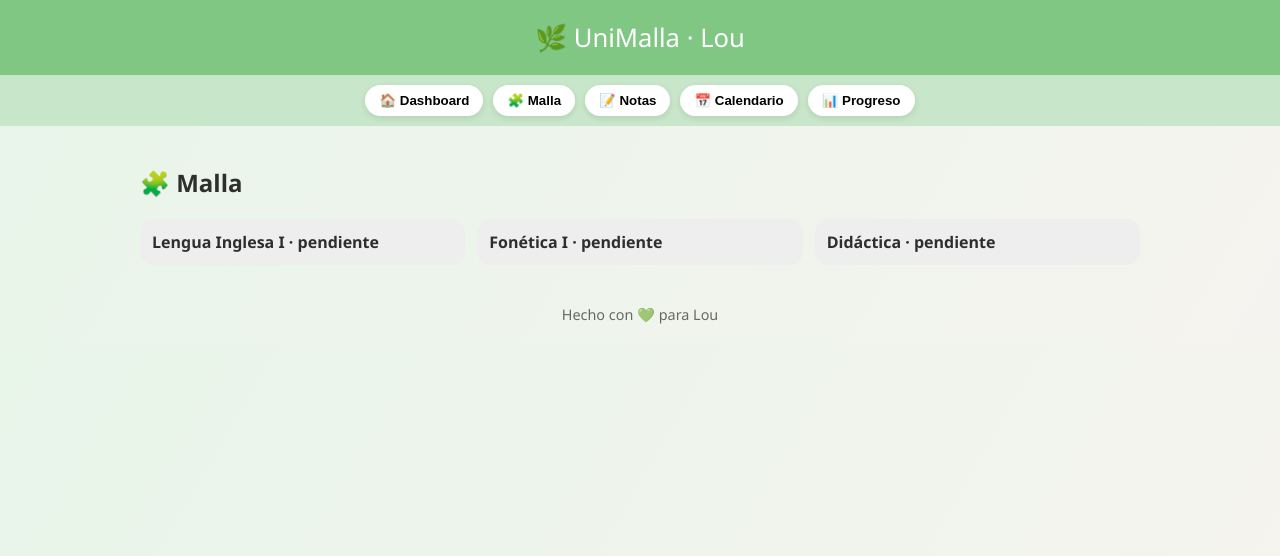
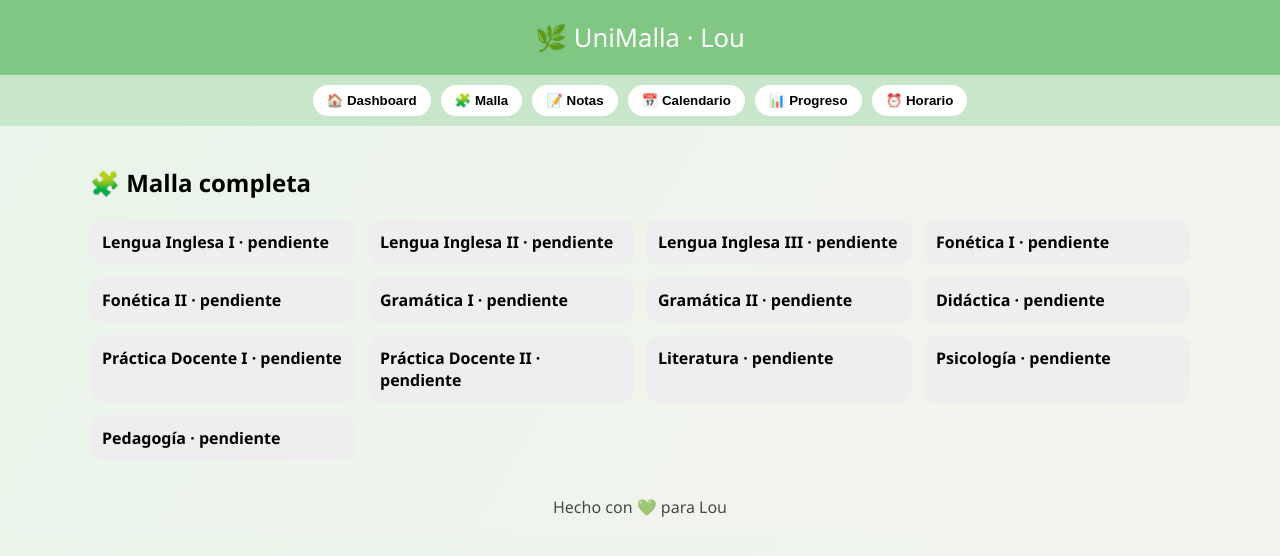
Before and after one commit to lulinog07-glitch/malla-profesorado-ingles, a plain HTML site: page index.html in a window 1280 px wide. Both pictures are taken after a click on the button "🧩 Malla". Drawn offline with Linux system fonts and the light colour scheme.

Commit message:
Update index.html

```diff
--- a/index.html
+++ b/index.html
@@ -1,83 +1,30 @@
 <!DOCTYPE html>
 <html lang="es">
 <head>
-  <meta charset="UTF-8" />
+<meta charset="UTF-8">
 <title>UniMalla · Lou</title>
-  <meta name="viewport" content="width=device-width, initial-scale=1.0" />
+<meta name="viewport" content="width=device-width, initial-scale=1.0">
 <style>
 :root{
-      --verde1:#e8f5e9;
-      --verde2:#c8e6c9;
-      --verde3:#81c784;
-      --verde4:#388e3c;
-      --beige:#f5f3ef;
+ --v1:#e8f5e9;--v2:#c8e6c9;--v3:#81c784;--v4:#388e3c;--gris:#e0e0e0;--beige:#f5f3ef;
 }
-    body{
-      margin:0;
-      font-family: 'Segoe UI', sans-serif;
-      background: linear-gradient(120deg,var(--verde1),var(--beige));
-      color:#2e2e2e;
-    }
-    header{
-      padding:20px;
-      text-align:center;
-      background:var(--verde3);
-      color:white;
-      font-size:1.6rem;
-      box-shadow:0 4px 10px rgba(0,0,0,.1);
-    }
-    nav{
-      display:flex;
-      justify-content:center;
-      gap:10px;
-      padding:10px;
-      background:var(--verde2);
-      flex-wrap:wrap;
-    }
-    nav button{
-      border:none;
-      background:white;
-      padding:8px 14px;
-      border-radius:20px;
-      cursor:pointer;
-      font-weight:600;
-      box-shadow:0 2px 6px rgba(0,0,0,.1);
-    }
-    section{
-      display:none;
-      padding:20px;
-      max-width:1000px;
-      margin:auto;
-    }
+body{margin:0;font-family:'Segoe UI',sans-serif;background:linear-gradient(120deg,var(--v1),var(--beige));}
+header{text-align:center;padding:20px;background:var(--v3);color:white;font-size:1.6rem;}
+nav{display:flex;flex-wrap:wrap;justify-content:center;gap:10px;padding:10px;background:var(--v2);}
+nav button{border:none;padding:8px 14px;border-radius:20px;background:white;font-weight:600;cursor:pointer;}
+section{display:none;max-width:1100px;margin:auto;padding:20px;}
 section.active{display:block;}
-    .card{
-      background:white;
-      padding:15px;
-      border-radius:18px;
-      margin-bottom:15px;
-      box-shadow:0 4px 10px rgba(0,0,0,.08);
-    }
-    .grid{
-      display:grid;
-      grid-template-columns: repeat(auto-fit,minmax(200px,1fr));
-      gap:12px;
-    }
-    .materia{
-      padding:12px;
-      border-radius:14px;
-      background:var(--verde1);
-      cursor:pointer;
-      font-weight:600;
-    }
-    .aprobada{background:var(--verde3); color:white;}
-    .regular{background:var(--verde2);}
-    .pendiente{background:#eee;}
-    footer{
-      text-align:center;
-      padding:20px;
-      font-size:.9rem;
-      opacity:.7;
-    }
+.card{background:white;padding:15px;border-radius:18px;box-shadow:0 4px 10px rgba(0,0,0,.08);margin-bottom:15px;}
+.grid{display:grid;grid-template-columns:repeat(auto-fit,minmax(220px,1fr));gap:12px;}
+.materia{padding:12px;border-radius:14px;background:var(--v1);font-weight:600;cursor:pointer;}
+.aprobada{background:var(--v3);color:white;}
+.regular{background:var(--v2);} .pendiente{background:#eee;}
+.calendar{display:grid;grid-template-columns:repeat(7,1fr);gap:6px;}
+.day{background:white;border-radius:10px;padding:8px;text-align:center;box-shadow:0 2px 6px rgba(0,0,0,.05);}
+.progress{height:20px;background:var(--gris);border-radius:10px;}
+.schedule{display:grid;grid-template-columns:80px repeat(5,1fr);gap:4px;font-size:.8rem;}
+.schedule div{background:white;padding:6px;border-radius:8px;min-height:35px;}
+footer{text-align:center;padding:15px;opacity:.7;}
 </style>
 </head>
 <body>
@@ -88,68 +35,43 @@
 <button onclick="show('notas')">📝 Notas</button>
 <button onclick="show('cal')">📅 Calendario</button>
 <button onclick="show('prog')">📊 Progreso</button>
+<button onclick="show('horario')">⏰ Horario</button>
 </nav>
 
 <section id="dash" class="active">
-  <div class="card">
-    <h2>✨ Bienvenida, Lou</h2>
-    <p>Este es tu espacio académico personal. Todo lo que marques se guarda automáticamente.</p>
-  </div>
+<div class="card"><h2>✨ Bienvenida</h2><p>Este es tu espacio académico personal.</p></div>
 </section>
 
-<section id="malla">
-  <h2>🧩 Malla</h2>
-  <div class="grid" id="materias"></div>
-</section>
+<section id="malla"><h2>🧩 Malla completa</h2><div class="grid" id="materias"></div></section>
 
-<section id="notas">
-  <h2>📝 Mis notas</h2>
-  <div class="card">Próximamente: carga de notas numéricas</div>
-</section>
+<section id="notas"><h2>📝 Notas</h2><div class="card">Aquí luego cargaremos notas numéricas</div></section>
 
-<section id="cal">
-  <h2>📅 Calendario</h2>
-  <div class="card">Próximamente: calendario académico</div>
-</section>
+<section id="cal"><h2>📅 Calendario 2026</h2><div class="calendar" id="cal2026"></div></section>
 
-<section id="prog">
-  <h2>📊 Progreso</h2>
-  <div class="card">Aquí verás gráficos y avances</div>
-</section>
+<section id="prog"><h2>📊 Progreso</h2><div class="card"><p>Progreso general</p><div class="progress"></div></div></section>
+
+<section id="horario"><h2>⏰ Horario semanal</h2><div class="schedule" id="hor"></div></section>
 
 <footer>Hecho con 💚 para Lou</footer>
 
 <script>
-const materias=[
- {n:'Lengua Inglesa I',e:'pendiente'},
- {n:'Fonética I',e:'pendiente'},
- {n:'Didáctica',e:'pendiente'}
-];
+const materiasData=[
+ 'Lengua Inglesa I','Lengua Inglesa II','Lengua Inglesa III','Fonética I','Fonética II','Gramática I','Gramática II','Didáctica','Práctica Docente I','Práctica Docente II','Literatura','Psicología','Pedagogía'
+].map(n=>({n,e:'pendiente'}));
 
 const cont=document.getElementById('materias');
+function render(){cont.innerHTML='';materiasData.forEach((m,i)=>{const d=document.createElement('div');d.className='materia '+m.e;d.textContent=m.n+' · '+m.e;d.onclick=()=>{m.e=m.e==='pendiente'?'regular':m.e==='regular'?'aprobada':'pendiente';save();render();};cont.appendChild(d);});}
+function save(){localStorage.setItem('materias',JSON.stringify(materiasData));}
+const saved=localStorage.getItem('materias');if(saved){materiasData.splice(0,materiasData.length,...JSON.parse(saved));}
+render();
 
-function render(){
- cont.innerHTML='';
- materias.forEach((m,i)=>{
-  const d=document.createElement('div');
-  d.className='materia '+m.e;
-  d.textContent=m.n+' · '+m.e;
-  d.onclick=()=>toggle(i);
-  cont.appendChild(d);
- });
-}
-function toggle(i){
- materias[i].e = materias[i].e==='pendiente'?'regular': materias[i].e==='regular'?'aprobada':'pendiente';
- localStorage.setItem('materias',JSON.stringify(materias));
- render();
-}
-function show(id){
- document.querySelectorAll('section').forEach(s=>s.classList.remove('active'));
- document.getElementById(id).classList.add('active');
-}
-const saved=localStorage.getItem('materias');
-if(saved){materias.splice(0,materias.length,...JSON.parse(saved));}
-render();
+// calendario simple 2026
+const cal=document.getElementById('cal2026');for(let i=1;i<=31;i++){const d=document.createElement('div');d.className='day';d.textContent=i;cal.appendChild(d);}
+
+// horario
+const hor=document.getElementById('hor');const horas=[7,8,9,10,11,12,13,14,15,16,17];hor.append('');['L','M','X','J','V'].forEach(d=>hor.append(d));horas.forEach(h=>{hor.append(h+':00');for(let i=0;i<5;i++){hor.append('');}});
+
+function show(id){document.querySelectorAll('section').forEach(s=>s.classList.remove('active'));document.getElementById(id).classList.add('active');}
 </script>
 </body>
 </html>
```
Lines whose indentation alone changed are shown as unchanged.
